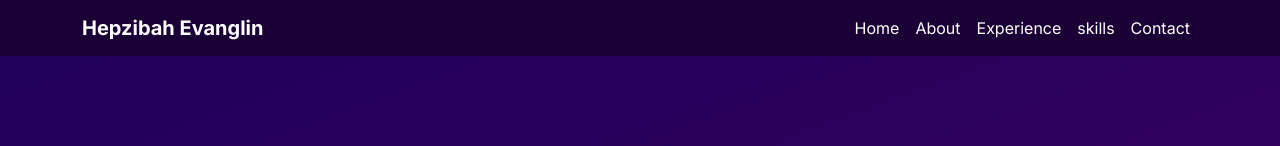
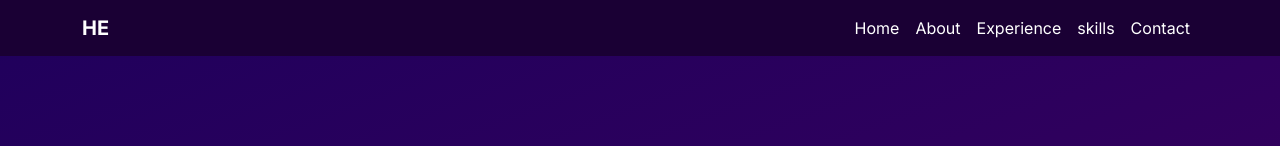
Before and after one commit to hepzibahevanglin/Hepzi_Portfolio, a plain HTML site: page index.html in a window 1280 px wide. Shown: the top 146 px of the page. Drawn offline with nearby package versions, Linux system fonts and the light colour scheme.

Commit message:
Update index.html

```diff
--- a/index.html
+++ b/index.html
@@ -397,7 +397,7 @@
   <!-- Navbar -->
   <nav class="navbar navbar-expand-lg navbar-dark fixed-top navbar-custom">
     <div class="container">
-      <a class="navbar-brand fw-bold" href="#">Hepzibah Evanglin</a>
+      <a class="navbar-brand fw-bold" href="#">HE</a>
       <button class="navbar-toggler" type="button" data-bs-toggle="collapse" data-bs-target="#navbarNav">
         <span class="navbar-toggler-icon"></span>
       </button>
@@ -743,7 +743,7 @@
     </section>
 
     <footer>
-      © 2024 A. Hepzibah Evanglin. Built with passion and attention to detail.
+      © 2025 A. Hepzibah Evanglin. Built with passion and attention to detail.
     </footer>
   </div>
 
```
